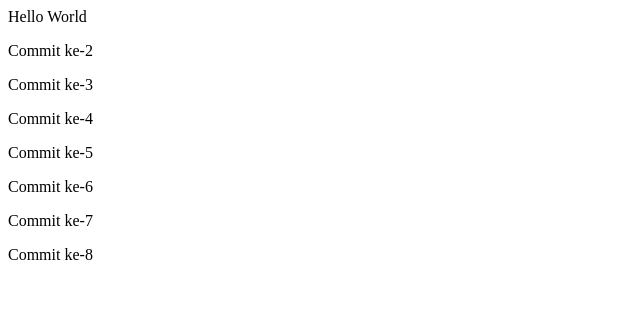
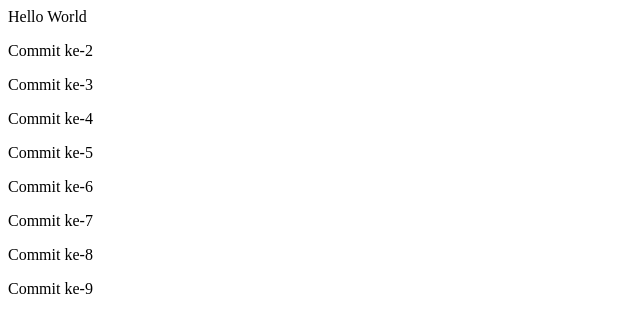
Before and after one commit to stoney-aprilian/Tugas4, a plain HTML site: page index.html in a window 1280 px wide. Shown: the whole page, without its empty margins (0-640 px from the left). Drawn offline with Linux system fonts and the light colour scheme.

Commit message:
9th Commit

```diff
--- a/index.html
+++ b/index.html
@@ -14,6 +14,6 @@
     <p>Commit ke-6</p>
     <p>Commit ke-7</p>
     <p>Commit ke-8</p>
-
+    <p>Commit ke-9</p>
 </body>
 </html>
```
